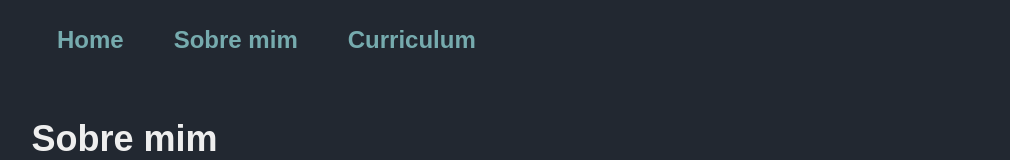
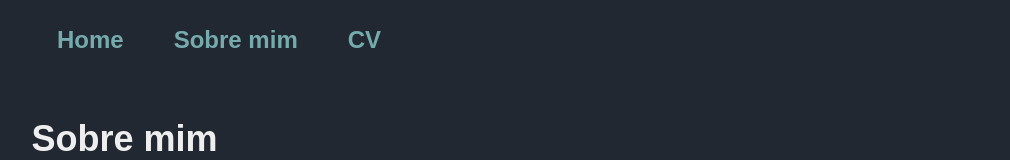
Before and after one commit to Tativv/Portafolio, a plain HTML site: page about.html in a window 1280 px wide. Shown: the top 160 px of the page, without its empty margins (135-1145 px from the left). Drawn offline with nearby package versions, Linux system fonts and the light colour scheme; a web font is replaced by a local one.

Commit message:
Update about.html

```diff
--- a/about.html
+++ b/about.html
@@ -13,7 +13,7 @@
             <nav class="cabecalho__menu">
                 <a class="cabecalho__menu__link" href="index.html">Home</a>
                 <a class="cabecalho__menu__link" href="about.html">Sobre mim</a>
-                <a class="cabecalho__menu__link" href="curriculum.html">Curriculum</a>
+                <a class="cabecalho__menu__link" href="curriculum.html">CV</a>
             </nav>
         </header>
         <main class="apresentacao">
```
